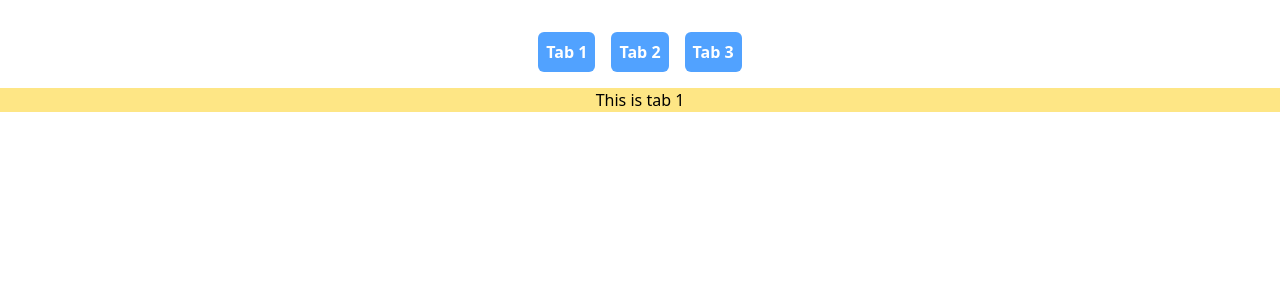
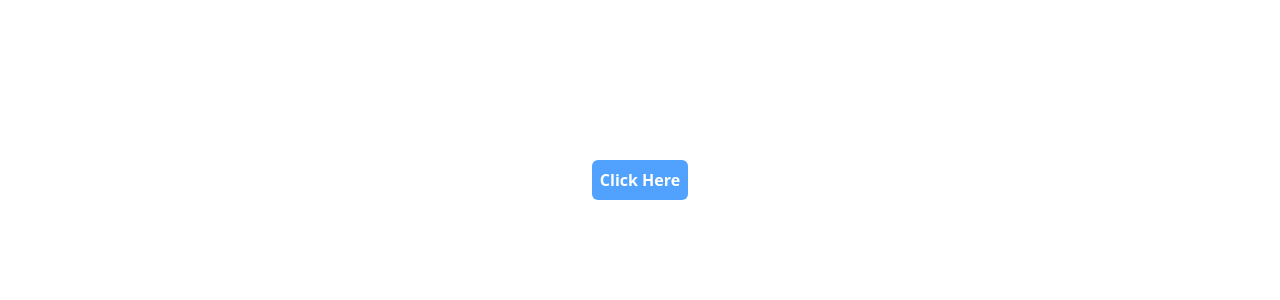
Before and after one commit to PritomDutta89/frontend-machine-coding, a React (Vite) app: page / in a window 1280 px wide. Shown: the top 300 px of the page. Built offline with nearby package versions, Linux system fonts and the light colour scheme.

Commit message:
Added toast notification

```diff
--- a/src/App.jsx
+++ b/src/App.jsx
@@ -2,6 +2,7 @@ import Accordion from "./accordion/Accordion";
 import SearchBar from "./auto-complete-search/SearchBar";
 import Modal from "./modal/Modal";
 import Tabs from "./tabs/Tabs";
+import Toast from "./toastNotification/Toast";
 
 const App = () => {
   return (
@@ -9,7 +10,8 @@ const App = () => {
       {/* <SearchBar /> */}
       {/* <Modal /> */}
       {/* <Accordion /> */}
-      <Tabs />
+      {/* <Tabs /> */}
+      <Toast />
     </div>
   );
 };
--- /dev/null
+++ b/src/toastNotification/Notification.jsx
@@ -0,0 +1,17 @@
+import React, { useEffect } from "react";
+
+const Notification = ({ onClose }) => {
+  useEffect(() => {
+    const timer = setTimeout(() => {
+      onClose();
+    }, 2000);
+  }, []);
+
+  return (
+    <div className="fixed top-[1rem] bg-amber-500 p-[1rem] rounded-md">
+      Hi, how are you?
+    </div>
+  );
+};
+
+export default Notification;
--- /dev/null
+++ b/src/toastNotification/Toast.jsx
@@ -0,0 +1,20 @@
+import React, { useState } from "react";
+import Notification from "./Notification";
+
+const Toast = () => {
+  const [isOpen, setOpen] = useState(false);
+  return (
+    <div className="flex justify-center items-center flex-col mt-[10rem]">
+      <button
+        onClick={() => setOpen(true)}
+        className="cursor-pointer w-fit bg-blue-400 text-white p-2 font-bold rounded-md"
+      >
+        Click Here
+      </button>
+
+      {isOpen && <Notification onClose={() => setOpen(false)} />}
+    </div>
+  );
+};
+
+export default Toast;
```
